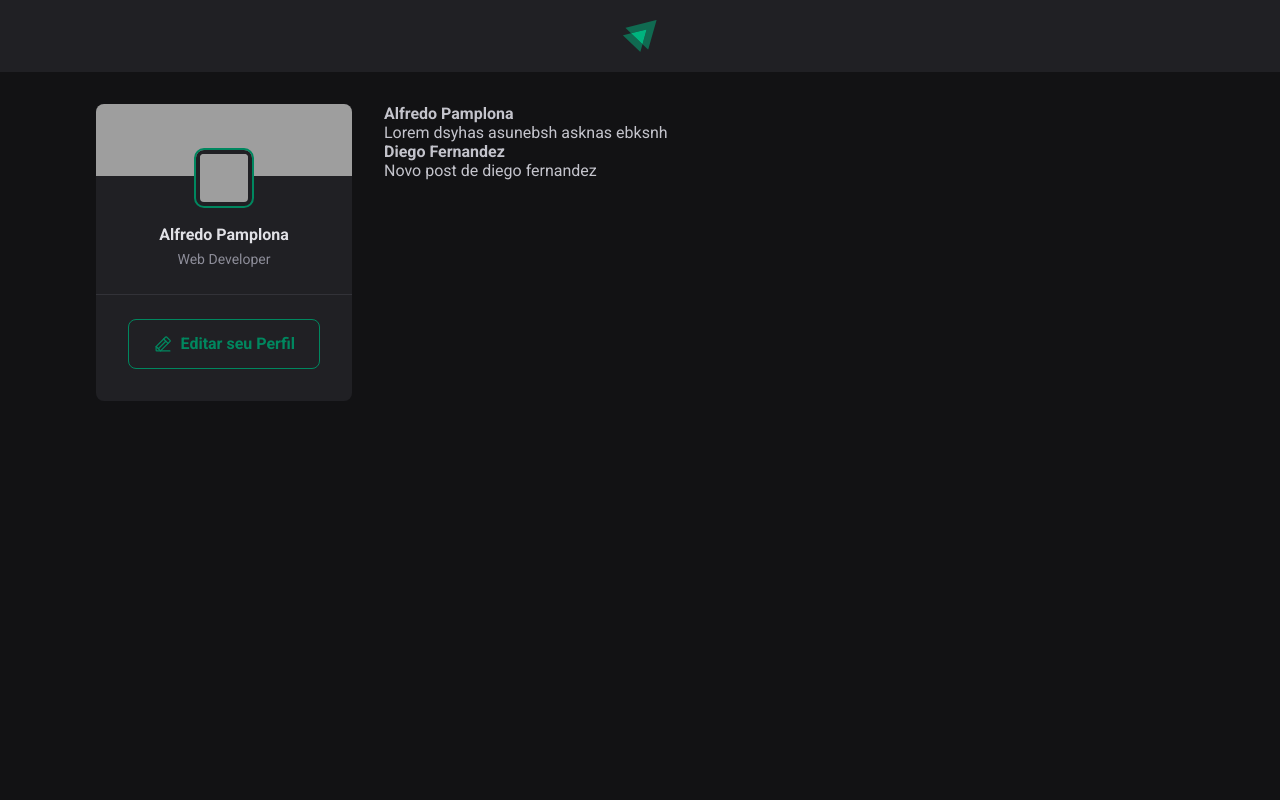
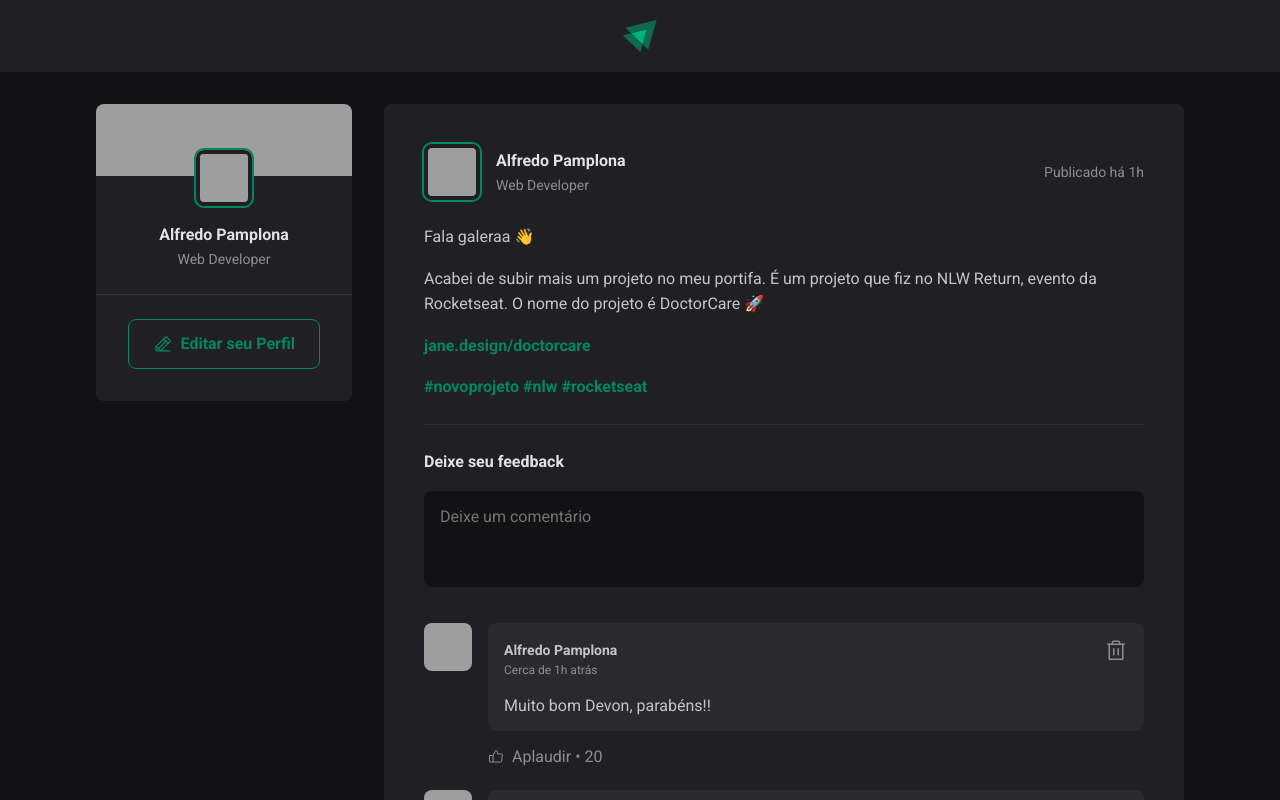
Before and after one commit to Alfredo-pg/01-fundamentos-reactjs, a React (Vite) app: page / in a window 1280 px wide. Shown: the top 800 px of the page. Built offline with nearby package versions, Linux system fonts and the light colour scheme; grey boxes are pictures that could not be loaded.

Commit message:
finalizacao-css

```diff
--- a/src/App.jsx
+++ b/src/App.jsx
@@ -1,10 +1,10 @@
-import { Header } from "./Components/Header"
-import { Post } from "./Post"
+import { Header } from "./components/Header"
+import { Post } from "./components/Post"
+import { Sidebar } from "./components/Sidebar"
 
 import styles from './App.module.css'
 
 import './global.css'
-import { Sidebar } from "./Components/Sidebar"
 
 export function App() {
   return (
--- a/src/Post.jsx
+++ /dev/null
@@ -1,8 +0,0 @@
-export function Post(props) {
-  return (
-    <div>
-      <strong>{props.author}</strong>
-      <p>{props.content}</p>
-    </div>
-  )
-}
--- /dev/null
+++ b/src/components/Comment.jsx
@@ -0,0 +1,34 @@
+import { ThumbsUp, Trash } from 'phosphor-react'
+import styles from './Comment.module.css'
+
+export function Comment() {
+  return (
+    <div className={styles.comment}>
+      <img src="https://github.com/alfredo-pg.png" />
+
+      <div className={styles.commentBox}>
+        <div className={styles.commentContent}>
+          <header>
+            <div className={styles.authorAndTime}>
+              <strong>Alfredo Pamplona</strong>
+              <time title='02 de Agosto às 15:22h' dateTime="2022-08-02 15:22">Cerca de 1h atrás</time>
+            </div>
+
+            <button title="Deletar comentário">
+              <Trash size={24} />
+            </button>
+          </header>
+
+          <p>Muito bom Devon, parabéns!!</p>
+        </div>
+
+        <footer>
+          <button>
+            <ThumbsUp />
+            Aplaudir <span>20</span>
+          </button>
+        </footer>
+      </div>
+    </div>
+  )
+}
--- /dev/null
+++ b/src/components/Comment.module.css
@@ -0,0 +1,87 @@
+.comment {
+  margin-top: 1.5rem;
+  display: flex;
+  gap: 1rem;
+}
+
+.comment>img {
+  width: 3rem;
+  height: 3rem;
+  border-radius: 8px;
+}
+
+.commentBox {
+  flex: 1;
+}
+
+.commentContent {
+  background: var(--gray-700);
+  border-radius: 8px;
+  padding: 1rem;
+}
+
+.commentContent>header {
+  display: flex;
+  align-items: flex-start;
+  justify-content: space-between;
+}
+
+.authorAndTime strong {
+  display: block;
+  font-size: 0.875rem;
+  line-height: 1.6;
+}
+
+.authorAndTime time {
+  display: block;
+  font-size: 0.75rem;
+  line-height: 1.6;
+  color: var(--gray-400);
+}
+
+.commentContent header button {
+  background: transparent;
+  border: 0;
+  color: var(--gray-400);
+  cursor: pointer;
+  line-height: 0;
+  border-radius: 2px;
+}
+
+.commentContent header button:hover {
+  color: var(--red-500);
+}
+
+.commentContent p {
+  margin-top: 1rem;
+  color: var(--gray-300);
+}
+
+.commentBox footer {
+  margin-top: 1rem;
+}
+
+.commentBox footer button {
+  background: transparent;
+  border: 0;
+  color: var(--gray-400);
+  cursor: pointer;
+
+  display: flex;
+  align-items: center;
+
+  border-radius: 2px;
+}
+
+.commentBox footer button:hover {
+  color: var(--green-300);
+}
+
+.commentBox footer button svg {
+  margin-right: 0.5rem;
+}
+
+.commentBox footer button span::before {
+  content: "\2022";
+  padding: 0 0.25rem;
+}
--- /dev/null
+++ b/src/components/Post.jsx
@@ -0,0 +1,47 @@
+import { Comment } from './Comment'
+import styles from './Post.module.css'
+
+export function Post() {
+  return (
+    <article className={styles.post}>
+      <header>
+        <div className={styles.author}>
+          <img className={styles.avatar} src="https://github.com/alfredo-pg.png" />
+          <div className={styles.authorInfo}>
+            <strong>Alfredo Pamplona</strong>
+            <span>Web Developer</span>
+          </div>
+        </div>
+
+        <time title='02 de Agosto às 15:22h' dateTime="2022-08-02 15:22">Publicado há 1h</time>
+      </header>
+
+      <div className={styles.content}>
+        <p>Fala galeraa 👋</p>
+        <p>Acabei de subir mais um projeto no meu portifa. É um projeto que fiz no NLW Return, evento da Rocketseat. O nome do projeto é DoctorCare 🚀</p>
+        <p><a href="">jane.design/doctorcare</a></p>
+        <p>
+          <a href="">#novoprojeto</a>{' '}
+          <a href="">#nlw</a>{' '}
+          <a href="">#rocketseat</a>
+        </p>
+      </div>
+
+      <form className={styles.commentForm}>
+        <strong>Deixe seu feedback</strong>
+
+        <textarea placeholder="Deixe um comentário" />
+
+        <footer>
+          <button type="submit">Publicar</button>
+        </footer>
+      </form>
+
+      <div className={styles.commentList}>
+        <Comment />
+        <Comment />
+        <Comment />
+      </div>
+    </article>
+  )
+}
--- /dev/null
+++ b/src/components/Post.module.css
@@ -0,0 +1,123 @@
+.post {
+  background: var(--gray-800);
+  border-radius: 8px;
+  padding: 2.5rem;
+}
+
+.post+.post {
+  margin-top: 2rem;
+}
+
+.content {
+  line-height: 1.6;
+  color: var(--gray-300);
+  margin-top: 1.5rem;
+}
+
+.content p {
+  margin-top: 1rem;
+}
+
+.content a {
+  font-weight: bold;
+  color: var(--green-500);
+  text-decoration: none;
+}
+
+.content a:hover {
+  color: var(--green-300);
+}
+
+.post>header {
+  display: flex;
+  align-items: center;
+  justify-content: space-between;
+}
+
+.post>header time {
+  font-size: 0.875rem;
+  color: var(--gray-400);
+}
+
+.author {
+  display: flex;
+  align-items: center;
+  gap: 1rem;
+}
+
+.avatar {
+  box-sizing: initial;
+  width: 3rem;
+  height: 3rem;
+  border-radius: 8px;
+  border: 4px solid var(--gray-800);
+  outline: 2px solid var(--green-500);
+}
+
+.authorInfo strong {
+  display: block;
+  color: var(--gray-100);
+  line-height: 1.6;
+}
+
+.authorInfo span {
+  display: block;
+  font-size: 0.875rem;
+  color: var(--gray-400);
+  line-height: 1.6;
+}
+
+.commentForm {
+  width: 100%;
+  margin-top: 1.5rem;
+  padding-top: 1.5rem;
+  border-top: 1px solid var(--gray-600);
+}
+
+.commentForm>strong {
+  line-height: 1.6;
+  color: var(--gray-100);
+}
+
+.commentForm textarea {
+  width: 100%;
+  background: var(--gray-900);
+  border: 0;
+  resize: none;
+  height: 6rem;
+  padding: 1rem;
+  border-radius: 8px;
+  color: var(--gray-100);
+  margin-top: 1rem;
+}
+
+.commentForm footer {
+  visibility: hidden;
+  max-height: 0;
+}
+
+.commentForm:focus-within footer {
+  visibility: visible;
+  max-height: none;
+}
+
+.commentForm button[type=submit] {
+  padding: 1rem 1.5rem;
+  margin-top: 1rem;
+  border-radius: 8px;
+  border: 0;
+  background: var(--green-500);
+  color: var(--white);
+  font-weight: bold;
+  cursor: pointer;
+
+  transition: background-color 0.1s;
+}
+
+.commentForm button[type=submit]:hover {
+  background: var(--green-300);
+}
+
+.commentList {
+  margin-top: 2rem;
+}
--- a/src/global.css
+++ b/src/global.css
@@ -8,7 +8,15 @@
   --gray-800: #202024;
   --gray-900: #121214;
 
+  --green-300: #00b370;
   --green-500: #00875f;
+
+  --red-500: #F75A68;
+}
+
+:focus {
+  outline: transparent;
+  box-shadow: 0 0 0 2px var(--green-500);
 }
 
 * {
```
